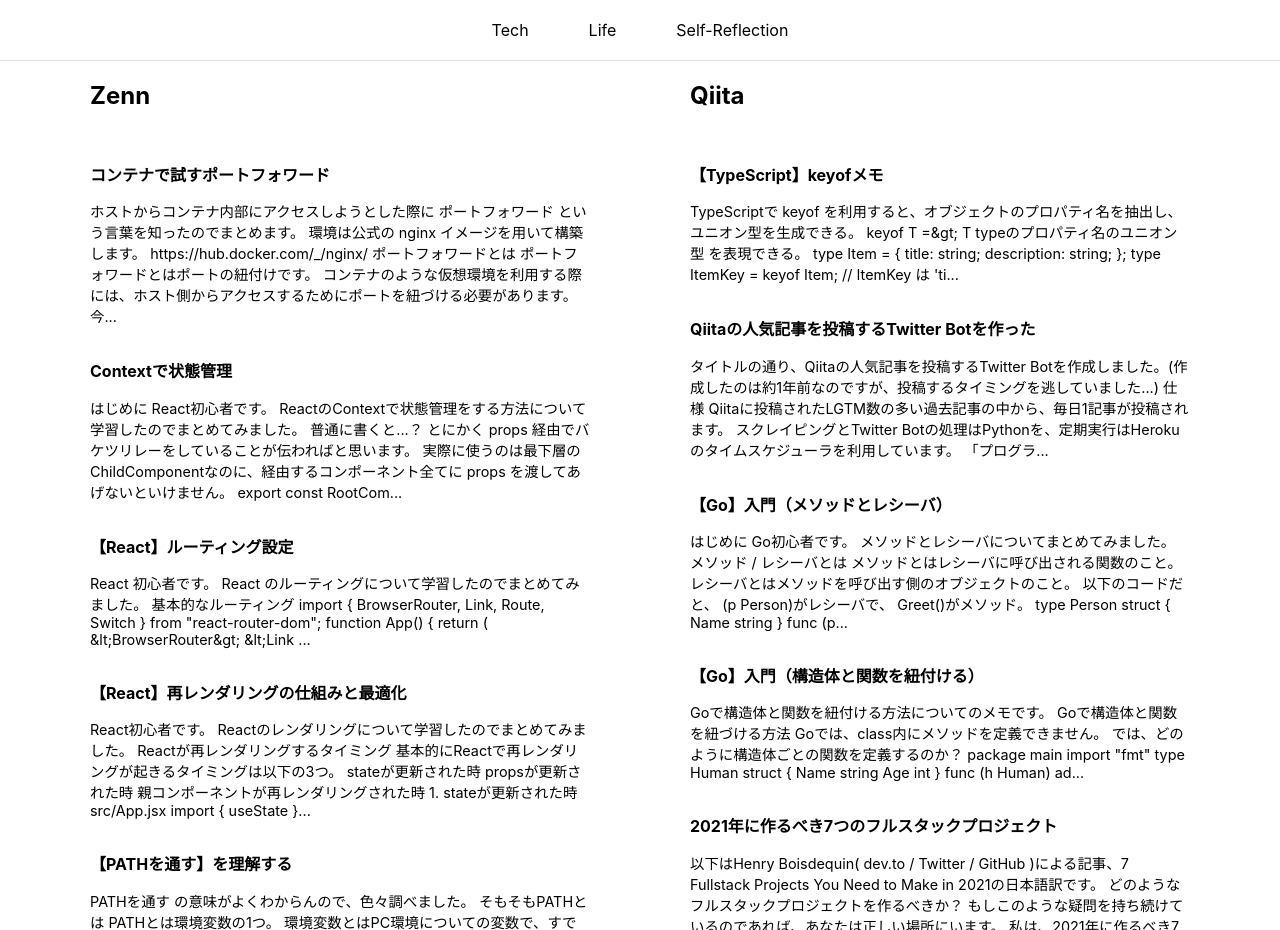
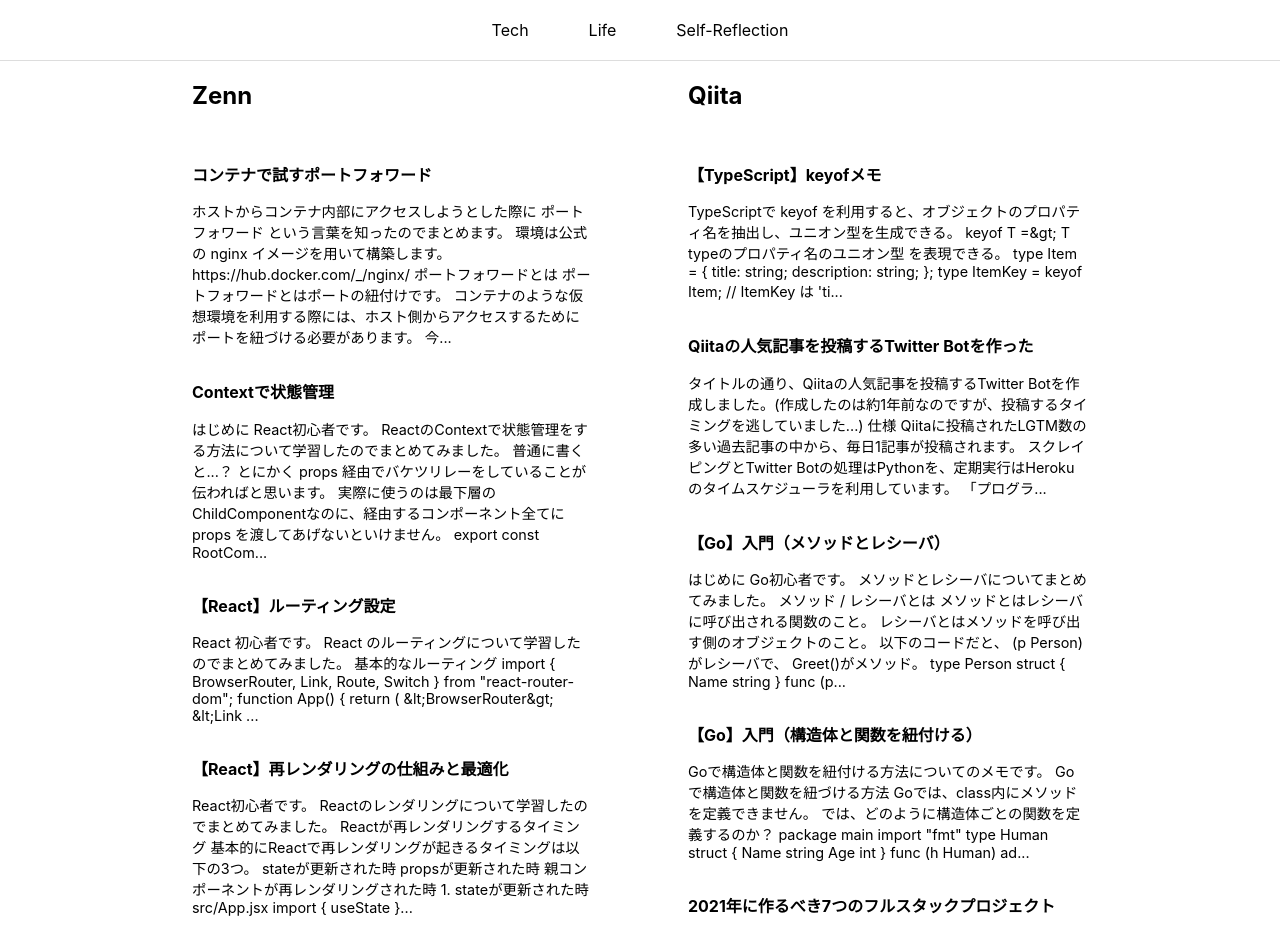
Before and after one commit to Kazuhiro-Mimaki/next-ts-blog, a Next.js app: page /posts/tech in a window 1280 px wide. Built offline with nearby package versions, Linux system fonts and the light colour scheme.

Commit message:
Make component

```diff
--- a/components/componentProvider.ts
+++ b/components/componentProvider.ts
@@ -1,4 +1,5 @@
 import HeaderComponent from "./header/Header";
 import PostComponent from "./post/Post";
+import TechPostComponent from "./tech-post/TechPost";
 
-export { HeaderComponent, PostComponent };
+export { HeaderComponent, PostComponent, TechPostComponent };
--- /dev/null
+++ b/components/tech-post/TechPost.module.css
@@ -0,0 +1,29 @@
+.container {
+  min-height: 100vh;
+  margin: 0 3rem;
+}
+
+.articles {
+  height: 100vh;
+  overflow-y: scroll;
+  /* invisible scroll bar */
+  scrollbar-width: none;
+}
+
+/* invisible scroll bar */
+.articles::-webkit-scrollbar {
+  display: none;
+}
+
+.article {
+  max-width: 400px;
+  margin: 2rem 0;
+}
+
+.title {
+  font-weight: bold;
+}
+
+.content {
+  font-size: 0.9rem;
+}
--- /dev/null
+++ b/components/tech-post/TechPost.tsx
@@ -0,0 +1,27 @@
+import { FeedItem } from "../../lib/rssParser";
+import styles from "./TechPost.module.css";
+
+type Props = {
+  head: string;
+  postList: FeedItem[];
+};
+
+const TechPost = ({ head, postList }: Props) => {
+  return (
+    <section className={styles.container}>
+      <h1>{head}</h1>
+      <div className={styles.articles}>
+        {postList.map((post, index) => (
+          <div className={styles.article}>
+            <a href={post.link} key={index} className={styles.title}>
+              {post.title}
+            </a>
+            <p className={styles.content}>{post.omittedContent}...</p>
+          </div>
+        ))}
+      </div>
+    </section>
+  );
+};
+
+export default TechPost;
--- a/pages/posts/tech/index.tsx
+++ b/pages/posts/tech/index.tsx
@@ -1,6 +1,7 @@
 import styles from "./tech.module.css";
 import zennPostList from "../../../_tech/_zenn/posts.json";
 import qiitaPostList from "../../../_tech/_qiita/posts.json";
+import { TechPostComponent } from "../../../components/componentProvider";
 import { FeedItem } from "../../../lib/rssParser";
 
 type Props = {
@@ -11,32 +12,8 @@
 const TechPost = ({ zennPostList, qiitaPostList }: Props) => {
   return (
     <div className={styles.container}>
-      <section className={styles.section}>
-        <h1>Zenn</h1>
-        <div className={styles.contents}>
-          {zennPostList.map((post, index) => (
-            <div className={`${styles.article} ${styles.zenn}`}>
-              <a href={post.link} key={index} className={styles.title}>
-                {post.title}
-              </a>
-              <p className={styles.content}>{post.omittedContent}...</p>
-            </div>
-          ))}
-        </div>
-      </section>
-      <section className={styles.section}>
-        <h1>Qiita</h1>
-        <div className={styles.contents}>
-          {qiitaPostList.map((post, index) => (
-            <div className={`${styles.article} ${styles.qiita}`}>
-              <a href={post.link} key={index} className={styles.title}>
-                {post.title}
-              </a>
-              <p className={styles.content}>{post.omittedContent}...</p>
-            </div>
-          ))}
-        </div>
-      </section>
+      <TechPostComponent head="Zenn" postList={zennPostList} />
+      <TechPostComponent head="Qiita" postList={qiitaPostList} />
     </div>
   );
 };
--- a/pages/posts/tech/tech.module.css
+++ b/pages/posts/tech/tech.module.css
@@ -1,36 +1,4 @@
 .container {
-  min-height: 100vh;
   display: flex;
   justify-content: center;
 }
-
-.section {
-  display: flex;
-  flex-direction: column;
-  margin: 0 50px;
-}
-
-.article {
-  max-width: 500px;
-  margin: 2rem 0;
-}
-
-.contents {
-  height: 100vh;
-  overflow-y: scroll;
-  /* invisible scroll bar */
-  scrollbar-width: none;
-}
-
-/* invisible scroll bar */
-.contents::-webkit-scrollbar {
-  display: none;
-}
-
-.title {
-  font-weight: bold;
-}
-
-.content {
-  font-size: 0.9rem;
-}
```
